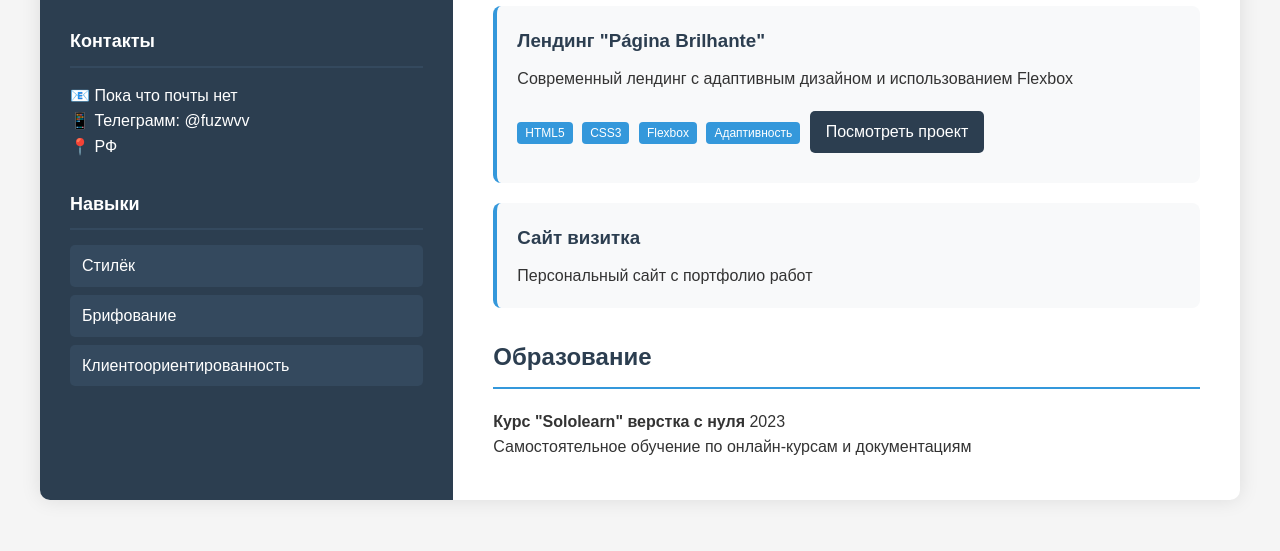
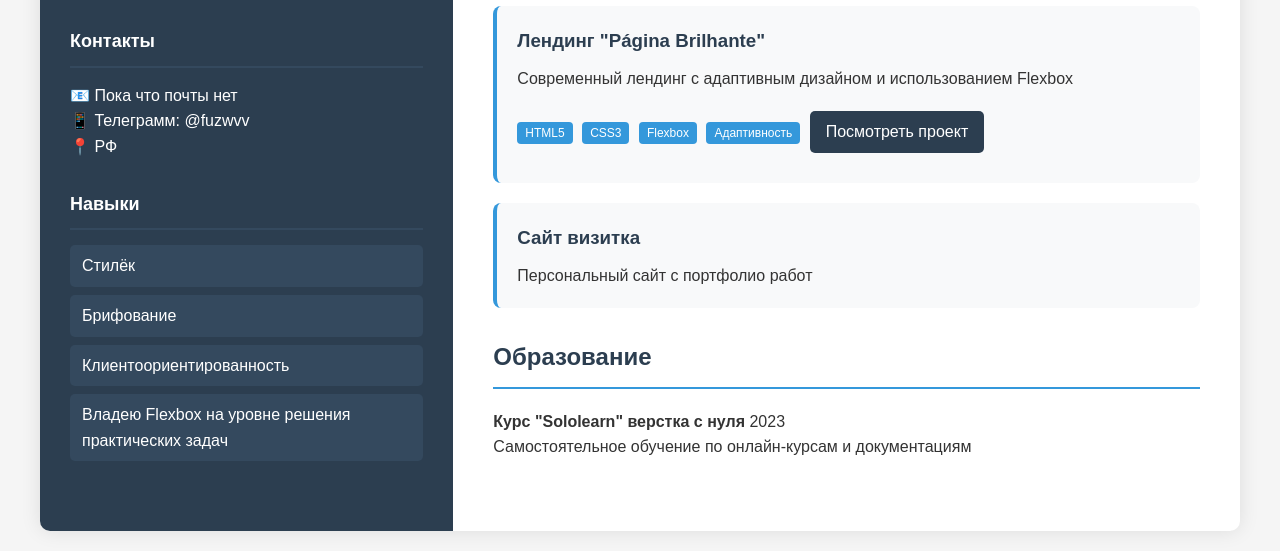
Before and after one commit to V1nSky/Resume-CV, a plain HTML site: page index.html in a window 1280 px wide. Shown: the part 302-853 px from the top of the page. Before the commit the page ends 822 px from the top, so only its background shows below. Drawn offline with Linux system fonts and the light colour scheme.

Commit message:
Добавил Навыки

```diff
--- a/index.html
+++ b/index.html
@@ -27,6 +27,7 @@
                     <li>Стилёк</li>
                     <li>Брифование</li>
                     <li>Клиентоориентированность</li>
+                    <li>Владею Flexbox на уровне решения практических задач</li>
                 </ul>
             </div>
          </aside>
```
